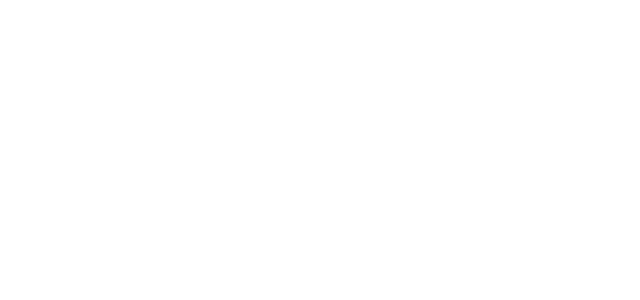
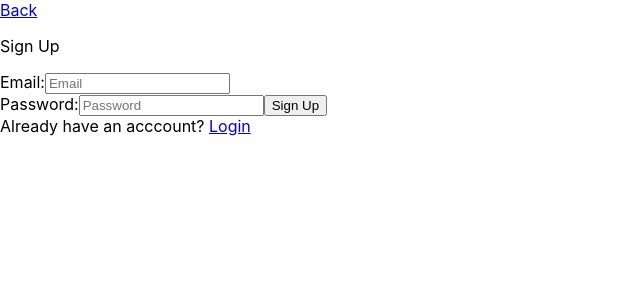
Before and after one commit to Tom13o/leed, a React (Create React App) app: page /signup in a window 1280 px wide. Before the commit this address had no page. Shown: the top 300 px of the page, without its empty margins (0-640 px from the left). Built offline with nearby package versions, Linux system fonts and the light colour scheme; no server answers.

Commit message:
completed authentication basics, ux flow should work relatively well i hope

```diff
--- a/src/App.js
+++ b/src/App.js
@@ -5,22 +5,27 @@ import LandingContainer from './pages/LandingContainer';
 import HomePage from './pages/HomePage';
 import PrivateRoute from './pages/PrivateRoute';
 import Contact from './pages/Contact';
-import Login from './pages/Login';
+import SignUp from './pages/SignUp';
 import LandingPage from './pages/LandingPage';
+import Login from "./pages/Login";
+import { AuthProvider } from './auth';
 
 function App() {
 
   return (
     <>
       <link href='https://fonts.googleapis.com/css?family=Prompt' rel='stylesheet'></link>
+      <AuthProvider>
         <Routes>
           <Route path="/" element={<LandingContainer />}>
             <Route exact path="/" element={<LandingPage />} />
             <Route path="contact" element={<Contact />} />
           </Route>
           <Route path="/home" element={<PrivateRoute><HomePage /></PrivateRoute>} />
+          <Route path="/signup" element={<SignUp />} />
           <Route path="/login" element={<Login />} />
         </Routes>
+      </AuthProvider>
     </>
   );
 }
--- /dev/null
+++ b/src/auth.js
@@ -0,0 +1,23 @@
+import React, { useEffect, useState } from "react";
+import { getAuth, onAuthStateChanged } from "firebase/auth"
+
+export const AuthContext = React.createContext();
+
+export const AuthProvider = ({ children }) => {
+    const [currentUser, setCurrentUser] = useState(null);
+
+    const auth = getAuth();
+    useEffect(() => {
+        onAuthStateChanged(auth, setCurrentUser);
+    }, [auth])
+
+    return (
+        <AuthContext.Provider
+            value={{
+                currentUser
+            }}
+        >
+            {children}
+        </AuthContext.Provider>
+    );
+}
--- a/src/index.js
+++ b/src/index.js
@@ -21,9 +21,7 @@ const firebaseConfig = {
 
 // Initialize Firebase
 const app = initializeApp(firebaseConfig);
-if (app) {
-
-}
+export default app;
 
 ReactDOM.render(
   <BrowserRouter>
--- a/src/pages/HomePage.js
+++ b/src/pages/HomePage.js
@@ -1,9 +1,18 @@
 import React from 'react'
+import { getAuth, signOut } from "firebase/auth";
+import { useNavigate } from "react-router-dom";
 
 export default function HomePage() {
+    const auth = getAuth();
+    const nav = useNavigate();
+    function handleSignOut() {
+        signOut(auth); //FIXME: isn't this a terrible way to handle this? try?
+        nav("/"); //FIXME: i guess this could also be back to the login page? something to think about
+    }
     return(
         <>
             <p>Welcome Back, "UID" (example)</p>
+            <input type="button" value="Sign Out" onClick={handleSignOut} />
         </>
     )
 }
--- a/src/pages/LandingContainer.js
+++ b/src/pages/LandingContainer.js
@@ -1,11 +1,12 @@
-import React from 'react'
+import React, {useContext} from 'react'
 import { Outlet, Link } from 'react-router-dom'
+import { AuthContext } from "../auth.js";
 
-function LoginButton() {
-    var a = true
+function SignUpButton() {
+    const { currentUser } = useContext(AuthContext);
     return (
-        <Link to={a ? '/home' : '/login'}>{a ? 'Home' : 'Login'}</Link>
-    )
+        <Link to={!!currentUser ? '/home' : '/signup'}>{!!currentUser ? 'Home' : 'Sign Up'}</Link>
+    ) //FIXME: maybe something other than Home? maybe 'enter' or something?
 }
 
 export default function LandingContainer() {
@@ -14,7 +15,7 @@ export default function LandingContainer() {
             <ul>
                 <li><Link to="/">Leed</Link></li>
                 <li><Link to="/contact">Contact</Link></li>
-                <li><LoginButton /></li>
+                <li><SignUpButton /></li>
             </ul>
             <Outlet />
             <div className="footer">
--- a/src/pages/LandingPage.js
+++ b/src/pages/LandingPage.js
@@ -1,32 +1,10 @@
 import React from 'react'
 import "../App.css"
-import olddog from "../olddog.jpg"
 
 export default function LandingPage() {
   return (
     <>
-        <div className="hero">
-          <h1 className="hero-header">You're an <span className="hero-header-highlight">experienced person.</span></h1>
-          <h2 className="hero-subtitle">Let the world know with Leed.</h2>
-        </div>
-        <div className="featureslist">
-          <div className="feature">
-            <img src={olddog} alt="Online Resume" className="feature-image"></img>
-            <p className="feature-title">Build an Online Résumé</p>
-            <p className="feature-desc">Lorem ipsum dolor sit amet consectetur adipisicing elit. Reiciendis amet soluta culpa fugit pariatur laudantium possimus accusantium, vitae sequi et corrupti impedit assumenda incidunt. Pariatur voluptatum reprehenderit officiis tempore commodi.</p>
-          </div>
-          <div className="feature">
-          <img src={olddog} alt="Online Resume" className="feature-image"></img>
-            <p className="feature-title">Digital Business Cards</p>
-            <p className="feature-desc">Lorem ipsum, dolor sit amet consectetur adipisicing elit. Voluptatum quasi id atque quia architecto, blanditiis odit, iusto ex beatae quod necessitatibus numquam mollitia, nam laborum nisi unde magnam aperiam et?
-            </p>
-          </div>
-          <div className="feature">
-          <img src={olddog} alt="Online Resume" className="feature-image"></img>
-            <p className="feature-title">Personal Blog</p>
-            <p className="feature-desc">Lorem ipsum dolor sit amet consectetur, adipisicing elit. Molestias, possimus porro! Autem accusantium, praesentium animi, rem expedita optio quidem veritatis magni nesciunt ad aperiam error vitae voluptates! Voluptate, ducimus dolorum!</p>
-          </div>
-        </div>
+        <p>Leed Landing Page</p>
     </>
   )
 }
--- a/src/pages/Login.js
+++ b/src/pages/Login.js
@@ -1,11 +1,45 @@
-import React from 'react'
-import { Link } from 'react-router-dom'
+import React, {useContext} from 'react'
+import { Link, Navigate } from "react-router-dom";
+import { getAuth, signInWithEmailAndPassword } from "firebase/auth";
+import { AuthContext } from "../auth.js";
+// TODO: make login and signup the same page? component within container??
 
 export default function Login() {
-    return (
+    const handleLogIn = async event => {
+        event.preventDefault();
+        const { email, password } = event.target.elements;
+        const auth = getAuth();
+        // TODO: don't allow logging in if one of the inputs is empty
+        try {
+            await signInWithEmailAndPassword(auth, email.value, password.value);
+        } catch (error) {
+            alert(error);
+        }
+    };
+    const { currentUser } = useContext(AuthContext)
+    if ( !!currentUser ) { return <Navigate to="/home" />}
+    // TODO: loading until login is tested? how is login kept??
+
+    return(
+        //FIXME: again, maybe want to link to something else instead of /? nav(-1)??
         <>
             <Link to="/">Back</Link>
             <p>Login</p>
+
+            <form onSubmit={handleLogIn}>
+                <label>
+                    Email:
+                    <input name="email" type="email" placeholder="Email" />
+                </label>
+                <br />
+                <label>
+                    Password:
+                    <input name="password" type="password" placeholder="Password" />
+                </label>
+                <button type="submit">Log In</button>
+                <br />
+                Don't have an account? <Link to="/signup">Sign Up</Link>
+            </form>
         </>
     )
 }
--- a/src/pages/PrivateRoute.js
+++ b/src/pages/PrivateRoute.js
@@ -1,9 +1,10 @@
-import React from 'react'
+import React, {useContext} from 'react'
 import { Navigate } from "react-router-dom";
+import { AuthContext } from "../auth";
 
 const PrivateRoute = ({ children }) => {
-    const a = false;
-    return a ? children : <Navigate to="/login"/>
+    const { currentUser } = useContext(AuthContext);
+    return !!currentUser ? children : <Navigate to="/signup"/> //FIXME: maybe want this to be /login instead?
 };
 
 export default PrivateRoute;
--- /dev/null
+++ b/src/pages/SignUp.js
@@ -0,0 +1,44 @@
+import React, {useContext} from 'react'
+import { Link, Navigate } from 'react-router-dom'
+import { getAuth, createUserWithEmailAndPassword } from "firebase/auth";
+import { AuthContext } from "../auth.js";
+
+export default function SignUp() {
+    const handleSignUp = async event => {
+        event.preventDefault();
+        const { email, password } = event.target.elements;
+        const auth = getAuth();
+        // TODO: don't allow signing up if one of the inputs is empty
+        try {
+            // TODO: handle error when account already exists
+            await createUserWithEmailAndPassword(auth, email.value, password.value);
+        } catch (error) {
+            alert(error);
+        }
+    };
+    const { currentUser } = useContext(AuthContext)
+    if ( !!currentUser ) { return <Navigate to="/home" />} // FIXME: maybe I don't want this happening? should you be able to make an account while already logged in? what happens?
+
+    return (
+        // FIXME: maybe dont want to go back to / from signup? nav(-1)?? vv
+        <>
+            <Link to="/">Back</Link>
+            <p>Sign Up</p>
+
+            <form onSubmit={handleSignUp}>
+                <label>
+                    Email:
+                    <input name="email" type="email" placeholder="Email" />
+                </label>
+                <br />
+                <label>
+                    Password:
+                    <input name="password" type="password" placeholder="Password" />
+                </label>
+                <button type="submit">Sign Up</button>
+                <br />
+                Already have an acccount? <Link to="/login">Login</Link>
+            </form>
+        </>
+    )
+}
```
Also changed, not shown: src/olddog.jpg (deleted). Lines whose indentation alone changed are shown as unchanged.
